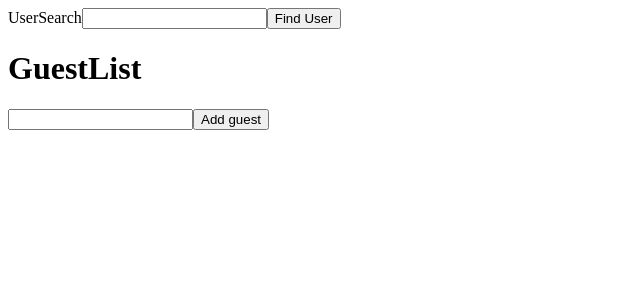
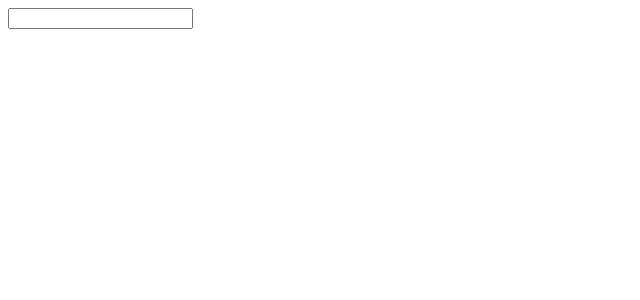
Before and after one commit to mendo94/rts, a React (Create React App) app: page / in a window 1280 px wide. Shown: the top 300 px of the page, without its empty margins (0-640 px from the left). Built offline with nearby package versions, Linux system fonts and the light colour scheme.

Commit message:
inline event handlers

```diff
--- /dev/null
+++ b/src/events/EventComponent.tsx
@@ -0,0 +1,12 @@
+const EventComponent: React.FC = () => {
+  const onChange = (e) => {
+    console.log(e);
+  };
+
+  return (
+    <div>
+      <input type="text" name="" id="" onChange={onChange} />
+    </div>
+  );
+};
+export default EventComponent;
--- a/src/index.tsx
+++ b/src/index.tsx
@@ -1,5 +1,6 @@
 // 1) Import ReactDOM library
 import ReactDOM from "react-dom/client";
+import EventComponent from "./events/EventComponent";
 import { Parent } from "./props/Parent";
 import GuestList from "./state/GuestList";
 import UserSearch from "./state/UserSearch";
@@ -14,8 +15,7 @@ const root = ReactDOM.createRoot(el!);
 const App = () => {
   return (
     <div>
-      <UserSearch />
-      <GuestList />
+      <EventComponent />
     </div>
   );
 };
```
